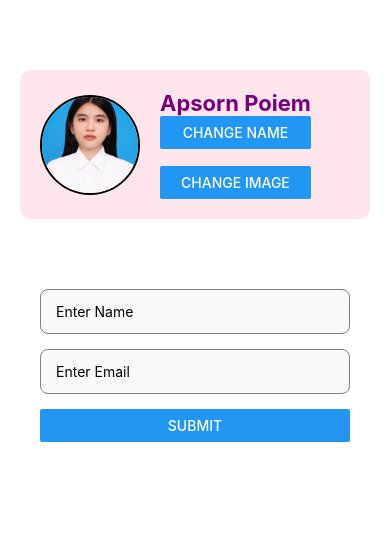
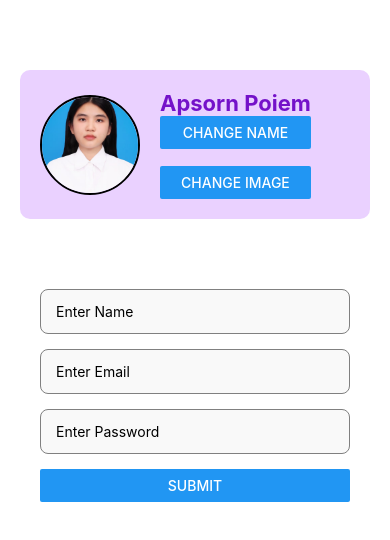
Before and after one commit to MeeMarch/TNI_ReactNative, a React Native app: screen / in a window 390 px wide. Shown: the top 540 px of the page. Built offline with nearby package versions, Linux system fonts and the light colour scheme.

Commit message:
Practice4_TextInput Component

```diff
--- a/components/Login.tsx
+++ b/components/Login.tsx
@@ -5,16 +5,40 @@ import { stylesLogin } from "../styles/styles";
 const Login = (): React.JSX.Element => {
   const [name, setName] = useState("");
   const [email, setEmail] = useState("");
+  const [password, setPassword] = useState("");
+
+  const validateEmail = (email:string):boolean => {
+    const recheckEmail = /\S+@\S+\.\S+/;
+    return recheckEmail.test(email);
+  }
+
   const handleSubmit = () => {
+    let errorMessage="";
     if (!name) {
-      Alert.alert("Please Enter Name");
+/*       Alert.alert("Alert", "Please Enter Name", [{ text: "OK" }]);
+      return; //break */
+      errorMessage +="Please Enter Name\n";
     }
     if (!email) {
-      Alert.alert("Please Enter Email");
+      /* Alert.alert("Alert", "Please Enter Email", [{ text: "OK" }]);
+      return; */
+      errorMessage +="Please Enter Email\n";
+    }else if(!validateEmail(email)){
+      errorMessage += "Invalid Email Format\n"
     }
-    if (name && email) {
-      Alert.alert("Success");
+
+    //check password
+    if (!password) {
+      errorMessage +="Please Enter Password\n";
+    } else if(password.length<7){
+      errorMessage +="Password must be at least 6 characters\n";
     }
+
+    if(errorMessage){
+      Alert.alert("Error",errorMessage.trim(), [{ text: "OK" }]);
+      return;
+    }
+    Alert.alert("Alert", "Success", [{ text: "OK" }]);
   };
 
   return (
@@ -28,8 +52,16 @@ const Login = (): React.JSX.Element => {
       <TextInput
         style={stylesLogin.input}
         placeholder="Enter Email"
+        keyboardType="email-address"
         value={email}
         onChangeText={setEmail}
+      />
+      <TextInput
+        style={stylesLogin.input}
+        placeholder="Enter Password"
+        value={password}
+        onChangeText={setPassword}
+        secureTextEntry={true}
       />
       <Button title="SUBMIT" onPress={handleSubmit} />
     </View>
--- a/styles/styles.ts
+++ b/styles/styles.ts
@@ -20,12 +20,12 @@ const stylesProfile = StyleSheet.create({
     width: "100%",
     padding: 20,
     borderRadius: 10,
-    backgroundColor: "#FFE5EC",
+    backgroundColor: "#ead1ff",
     elevation: 5,
     marginTop: 50,
   },
   profileName: {
-    color: "#7A007A",
+    color: "#7412c9",
     fontWeight: "bold",
     fontSize: 22,
   },
```
